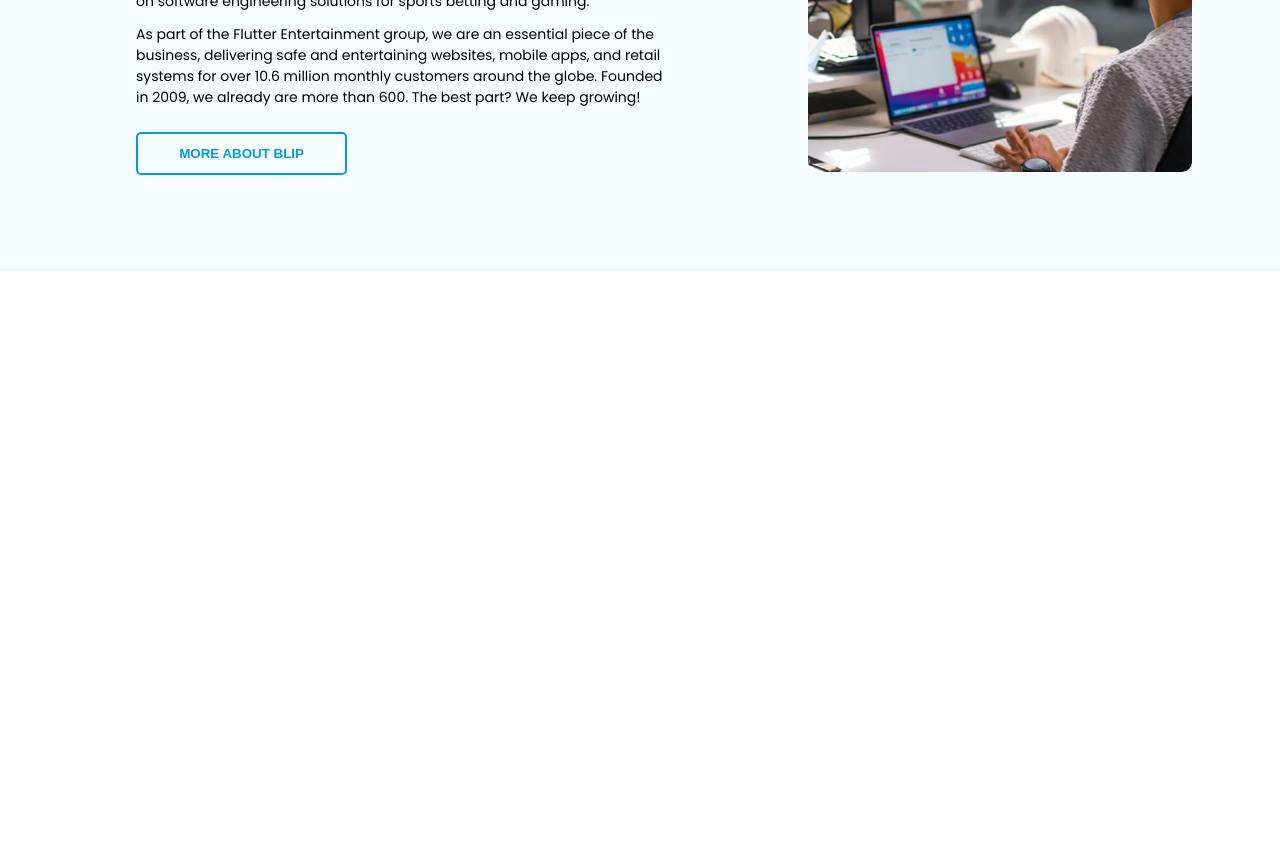
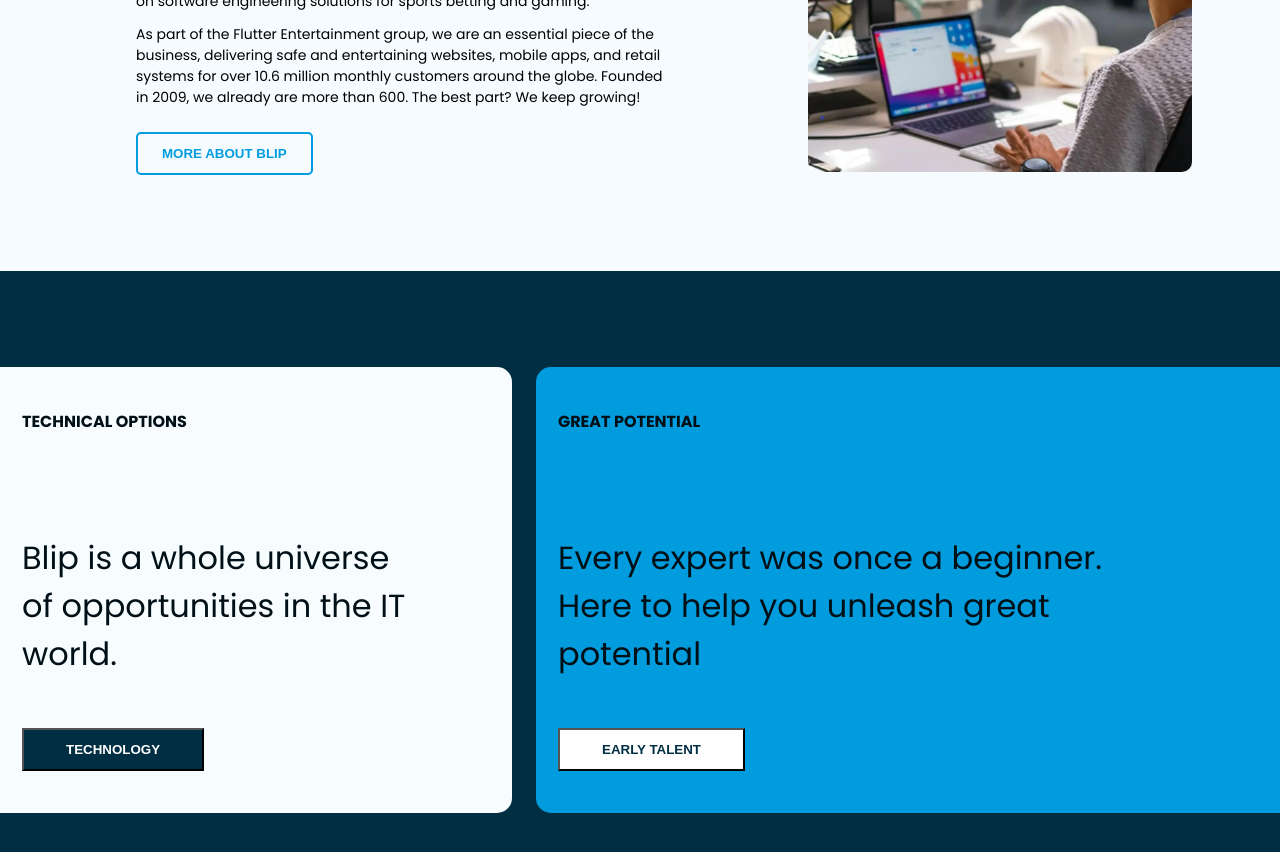
Before and after one commit to tomassfernandes/blip-concept-website, a React (Create React App) app in the folder blip-concept-website/: page / in a window 1280 px wide. Shown: the part 900-1752 px from the top of the page. Before the commit the page ends 1171 px from the top, so only its background shows below. Built offline with nearby package versions, Linux system fonts and the light colour scheme.

Commit message:
Section2 first commit

```diff
--- a/blip-concept-website/src/CSS/section-1.css
+++ b/blip-concept-website/src/CSS/section-1.css
@@ -21,7 +21,7 @@
 
 .section-1-btn {
   padding: 1.2rem 2.4rem;
-  width: 40%;
+  width: fit-content;
   margin-top: 1.2rem;
   border: 2px solid var(--main-color);
   border-radius: 5px;
@@ -84,7 +84,8 @@
   z-index: -1;
   background-color: var(--purple-color);
   opacity: 0;
-  transition: all 0.3s;
+  transition: all 0.5s;
+  transform: scale(0.1);
 }
 
 .section-1-shape-animation-2 {
@@ -98,8 +99,10 @@
   background-color: var(--purple-color);
   opacity: 0;
   transition: all 0.5s;
+  transform: scale(0.1);
 }
 
 .section-1-shape-animation-active {
   opacity: 1;
+  transform: scale(1);
 }
--- /dev/null
+++ b/blip-concept-website/src/CSS/section-2.css
@@ -0,0 +1,63 @@
+.section-2 {
+  background-color: var(--background-dark-color);
+  padding: 9.6rem 0rem;
+}
+
+.section-2-grid {
+  display: grid;
+  grid-template-columns: 40% 60%;
+  gap: 2.4rem;
+}
+
+.section-2-div {
+  padding-top: 4.2rem;
+  padding-bottom: 4.2rem;
+  padding-left: 2.2rem;
+  padding-right: 10rem;
+  display: flex;
+  justify-content: space-between;
+  flex-direction: column;
+  gap: 5rem;
+}
+
+.section-2-left-div {
+  background-color: #f7fcff;
+  border-top-right-radius: 15px;
+  border-bottom-right-radius: 15px;
+}
+
+.section-2-right-div {
+  background-color: var(--main-color);
+  border-top-left-radius: 15px;
+  border-bottom-left-radius: 15px;
+  padding-right: 12rem;
+}
+
+.section-2-heading {
+  color: #001016;
+  font-size: 1.6rem;
+}
+
+.section-2-div p {
+  font-size: 3.2rem;
+  margin-top: 5rem;
+  color: #001016;
+}
+
+.section-2-btn {
+  width: fit-content;
+  padding: 1.2rem 4.2rem;
+  cursor: pointer;
+  transition: all 0.3s;
+  font-weight: 700;
+}
+
+.section-2-left-btn {
+  background-color: var(--background-dark-color);
+  color: white;
+}
+
+.section-2-right-btn {
+  background-color: white;
+  color: var(--background-dark-color);
+}
--- a/blip-concept-website/src/HomePage.js
+++ b/blip-concept-website/src/HomePage.js
@@ -1,6 +1,7 @@
 import Header from "./HomePageSections/Header";
 import CTASection from "./HomePageSections/CTASection";
 import Section1 from "./HomePageSections/Section1";
+import Section2 from "./HomePageSections/Section2";
 
 export default function HomePage() {
   return (
@@ -8,6 +9,7 @@
       <Header />
       <CTASection />
       <Section1 />
+      <Section2 />
     </>
   );
 }
--- /dev/null
+++ b/blip-concept-website/src/HomePageSections/Section2.js
@@ -0,0 +1,27 @@
+export default function Section2() {
+  return (
+    <section className="section-2">
+      <div className="section-2-grid">
+        <div className="section-2-div section-2-left-div">
+          <h3 className="section-2-heading">TECHNICAL OPTIONS</h3>
+          <p className="section-2-right-p">
+            Blip is a whole universe of opportunities in the IT world.
+          </p>
+          <button className="section-2-btn section-2-left-btn">
+            TECHNOLOGY
+          </button>
+        </div>
+        <div className="section-2-div section-2-right-div">
+          <h3 className="section-2-heading">GREAT POTENTIAL</h3>
+          <p className="section-2-right-p">
+            Every expert was once a beginner. Here to help you unleash great
+            potential
+          </p>
+          <button className="section-2-btn section-2-right-btn">
+            EARLY TALENT
+          </button>
+        </div>
+      </div>
+    </section>
+  );
+}
--- a/blip-concept-website/src/index.js
+++ b/blip-concept-website/src/index.js
@@ -7,6 +7,7 @@
 import "./CSS/header.css";
 import "./CSS/cta-section.css";
 import "./CSS/section-1.css";
+import "./CSS/section-2.css";
 
 import { register } from "swiper/element/bundle";
 register();
```
